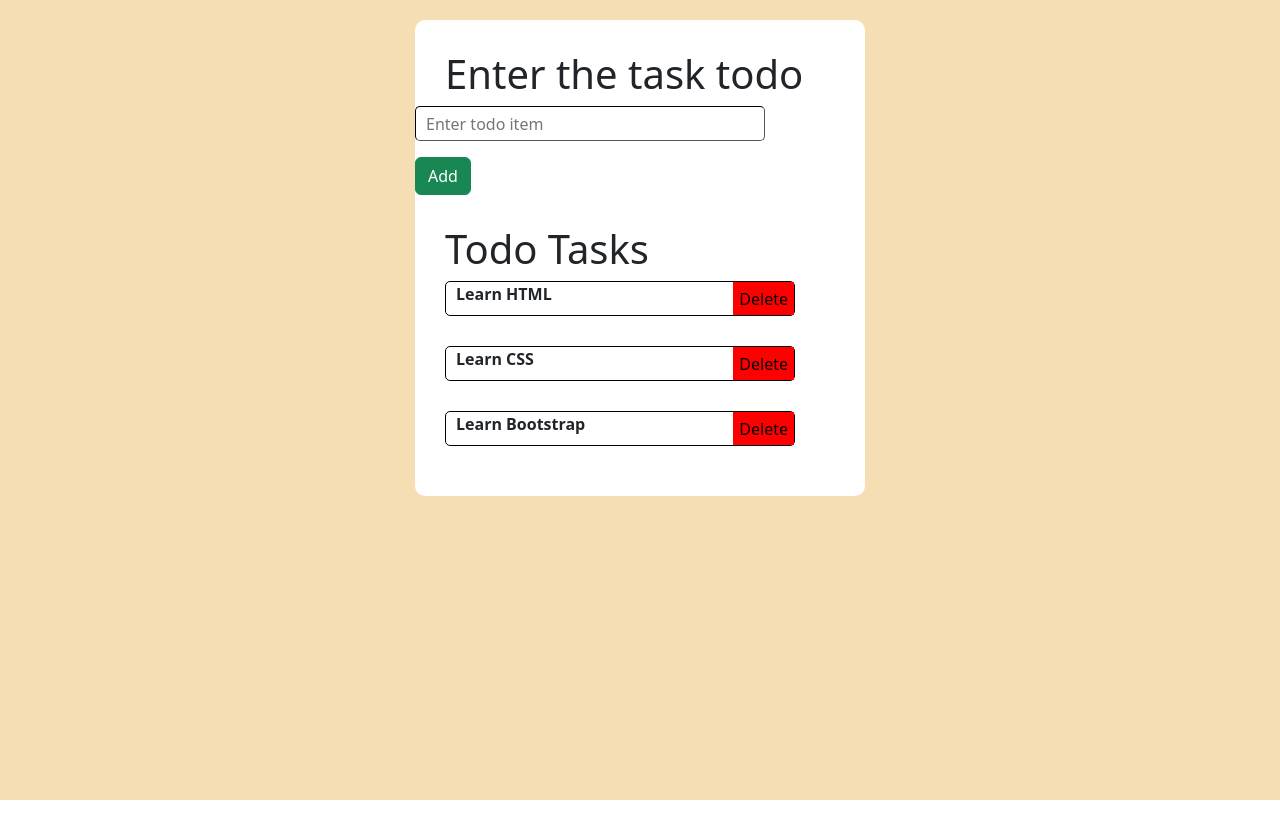
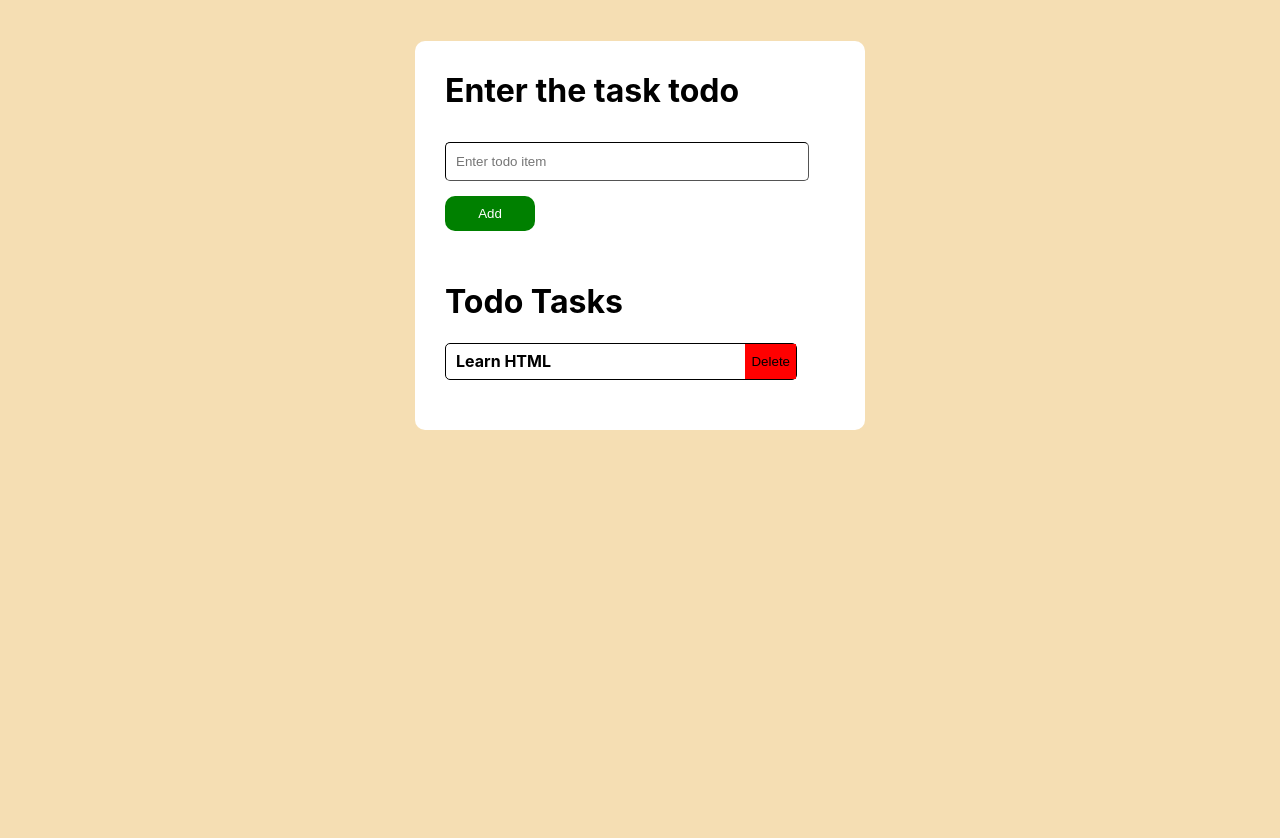
Before and after one commit to himabhavyasri-01/TodoList, a React (Create React App) app: page / in a window 1280 px wide. Before the commit the page ends 800 px from the top, so only its background shows below. Built offline with nearby package versions, Linux system fonts and the light colour scheme.

Commit message:
final commit

```diff
--- a/src/App.js
+++ b/src/App.js
@@ -1,28 +1,14 @@
 import logo from './logo.svg';
 import './App.css';
 import {Component} from "react";
-import 'bootstrap/dist/css/bootstrap.min.css';
 import DisplayTodo from './components/DisplayTodo'
-
-let initialtodoList = [
-  {
-    uniqueId: 1,
-    name: "Learn HTML"
-  },
-  {
-    uniqueId: 2,
-    name: "Learn CSS"
-  },
-  {
-    uniqueId: 3,
-    name: "Learn Bootstrap"
-  }
-]
+import Input from './components/Input'
 
 class App extends Component {
 
-  state = {
-    todoList: initialtodoList,
+  constructor(props) {
+    super(props);
+    this.state = {todoList: [{uniqueId: 1, name: "Learn HTML"}]}
   }
 
   deleteTodo = uniqueId => {
@@ -30,18 +16,10 @@ class App extends Component {
     const filteredData = todoList.filter(
       each => each.uniqueId !== uniqueId
     )
-    console.log(filteredData);
     this.setState({
       todoList: filteredData
     })
-    console.log({todoList});
   }
-
-  displaytodoList = (props) => {
-    const {todoList} = props;
-    console.log({todoList});
-  }
-
 
   addTodo = () => {
     let {todoList} = this.state;
@@ -49,7 +27,6 @@ class App extends Component {
     this.setState(prevState => ({
       todoList: [...prevState.todoList, {uniqueId: todoList.length + 1, name: text}]
     }))
-    this.displaytodoList({todoList});
   }
 
   render() {
@@ -60,20 +37,21 @@ class App extends Component {
         <div className='todo-container'>
 
           <h1 className='heading'>Enter the task todo</h1>
-          <div className='input-container'>
-            <input placeholder='Enter todo item' id='input-value'></input><br></br>
-            <button className='btn btn-success mt-3' onClick={this.addTodo}>Add</button>
-          </div>
+
+          <Input handleTodo={this.addTodo}/>
 
             <h1 className='heading'>Todo Tasks</h1>
 
             {todoList.map(eachItem => (
+
             <DisplayTodo
               details = {eachItem}
               key = {eachItem.uniqueId}
               deleteTodo = {this.deleteTodo}
             />
+
           ))}
+
           </div>
 
         </div>
--- a/src/components/DisplayTodo/index.css
+++ b/src/components/DisplayTodo/index.css
@@ -4,7 +4,7 @@
 }
 
 .todo-name {
-    text-align: center;
+    align-self: center;
     padding-left: 10px;
     font-weight: bold;
 }
--- a/src/components/DisplayTodo/index.js
+++ b/src/components/DisplayTodo/index.js
@@ -1,19 +1,21 @@
 import './index.css'
+import { Component } from 'react';
 
-const DisplayTodo = (props) => {
-    const {details, deleteTodo} = props;
-    const {uniqueId, name} = details;
+class DisplayTodo extends Component {
 
-    const onDeleteTodo = () => {
-      deleteTodo(uniqueId);
-    }
+  onDeleteTodo = () => {
+    this.props.deleteTodo(this.props.details.uniqueId);
+  }
 
+  render() {
     return (
       <div className='todo-item'>
-        <p className='todo-name'>{name}</p>
-        <button className='delete-button' onClick={onDeleteTodo}>Delete</button>
+        <p className='todo-name'>{this.props.details.name}</p>
+        <button className='delete-button' onClick={this.onDeleteTodo}>Delete</button>
       </div>
     )
+  }
+
 }
 
-  export default DisplayTodo;
+export default DisplayTodo;
--- /dev/null
+++ b/src/components/Input/index.css
@@ -0,0 +1,15 @@
+.input-container {
+    padding-left: 30px;
+    border-bottom: 1px;
+    padding-top: 10px;
+}
+
+.add-button {
+    margin-top: 15px;
+    height: 35px;
+    width: 90px;
+    background-color: green;
+    border-width: 0px;
+    border-radius: 10px;
+    color: white;
+}
--- /dev/null
+++ b/src/components/Input/index.js
@@ -0,0 +1,20 @@
+import { Component } from 'react';
+import './index.css'
+
+class Input extends Component {
+
+    click = () => {
+        this.props.handleTodo();
+    }
+
+    render() {
+        return (
+            <div className='input-container'>
+                <input placeholder='Enter todo item' id='input-value'></input><br></br>
+                <button className='add-button' onClick={this.click}>Add</button>
+            </div>
+        )
+    }
+}
+
+export default Input
```
